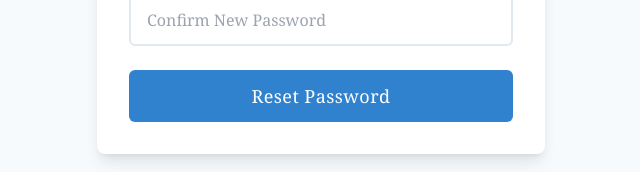
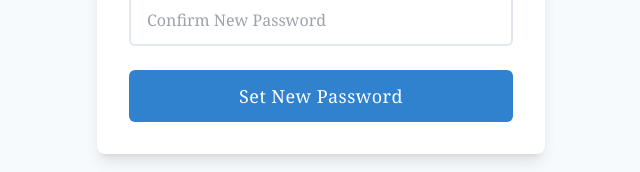
Before and after one commit to DhruvSinha2003/inwards-and-onwards, a React (Create React App) app in the folder client/: page /reset-password in a window 1280 px wide. Shown: the part 446-618 px from the top of the page, without its empty margins (319-959 px from the left). Built offline with nearby package versions, Linux system fonts and the light colour scheme; the HTML template or start-up script is replaced by a standard one.

Commit message:
reset password loading

```diff
--- a/client/src/pages/ResetPassword.js
+++ b/client/src/pages/ResetPassword.js
@@ -146,10 +146,10 @@ const ResetPassword = () => {
             {isLoading ? (
               <div className="flex items-center justify-center">
                 <div className="w-5 h-5 border-2 border-white border-t-transparent rounded-full animate-spin mr-2"></div>
-                Resetting Password...
+                Setting New Password...
               </div>
             ) : (
-              "Reset Password"
+              "Set New Password"
             )}
           </button>
         </form>
```
